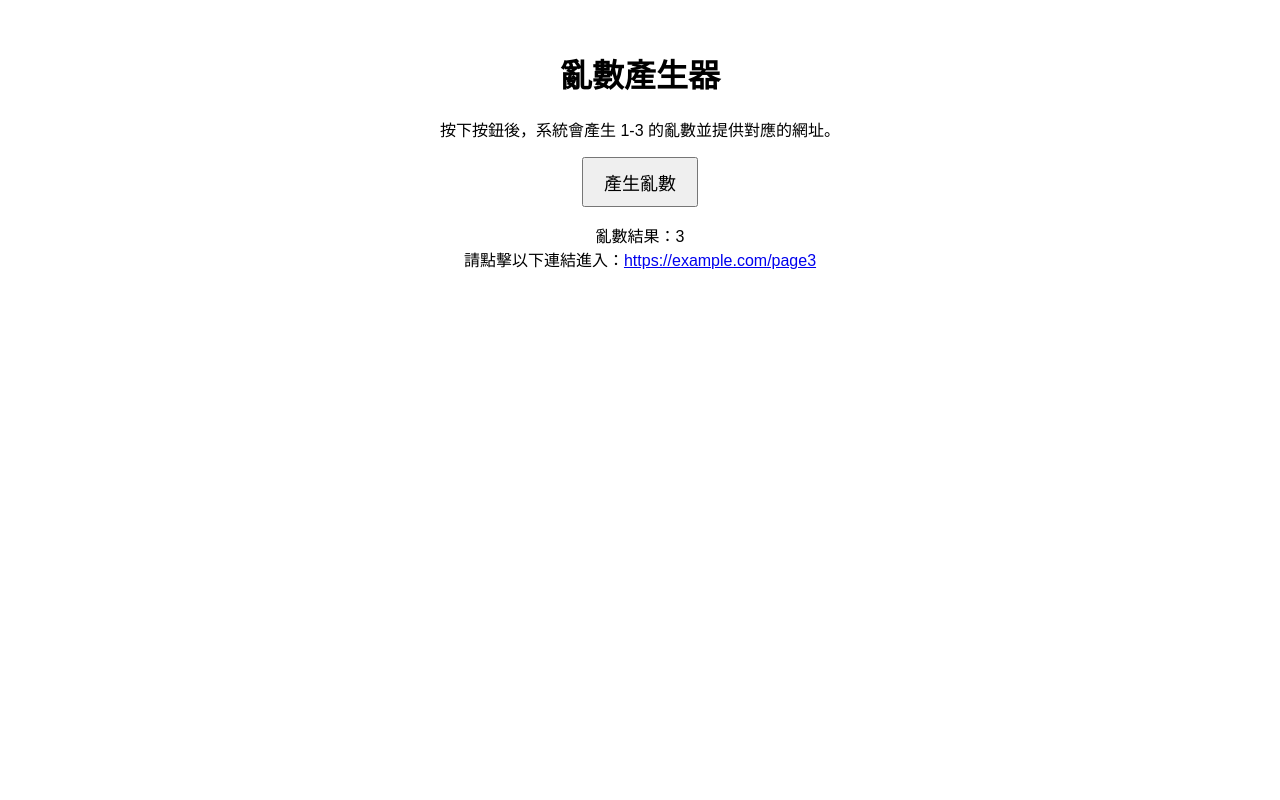
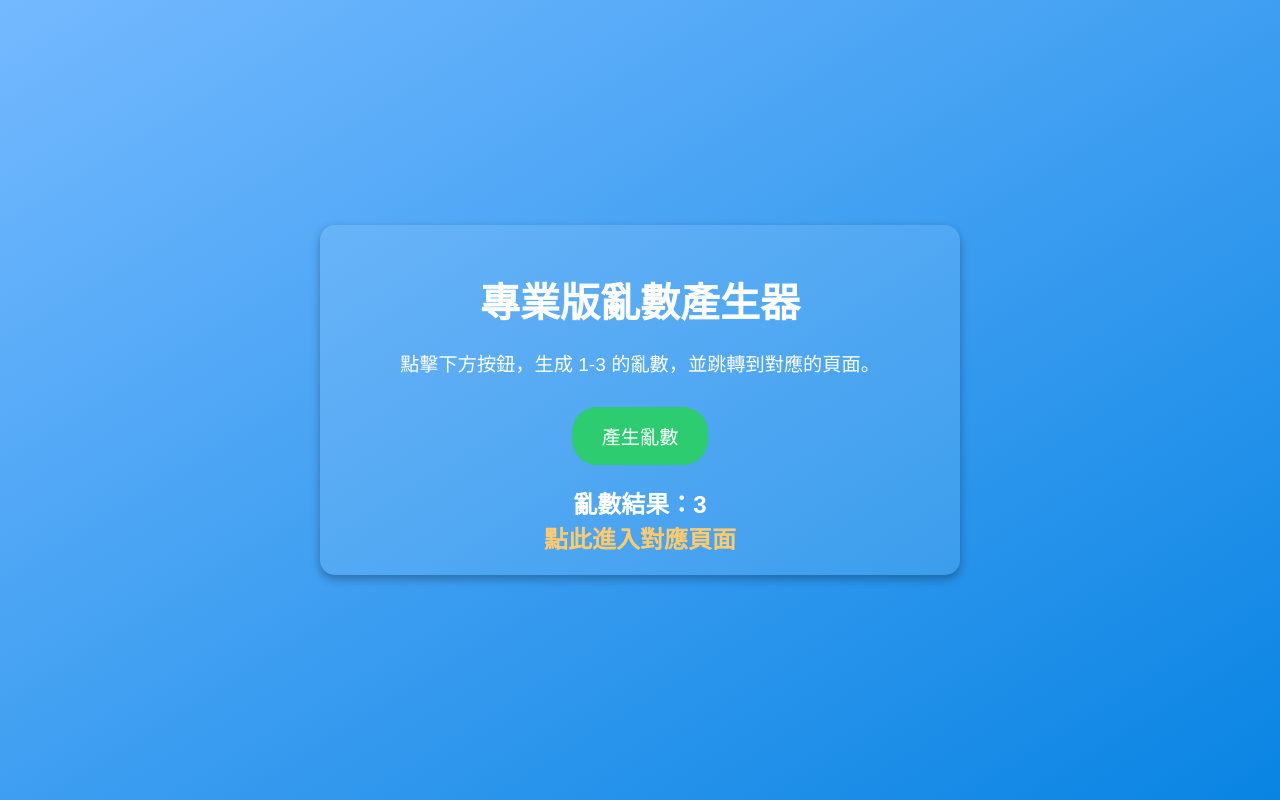
Before and after one commit to gia39484/random-link-picker, a plain HTML site: page index.html in a window 1280 px wide. Both pictures are taken after a click on the button "產生亂數". Drawn offline with Linux system fonts and the light colour scheme.

Commit message:
index_v2.html

```diff
--- a/index.html
+++ b/index.html
@@ -3,25 +3,87 @@
 <head>
     <meta charset="UTF-8">
     <meta name="viewport" content="width=device-width, initial-scale=1.0">
-    <title>亂數產生器</title>
+    <title>專業版亂數產生器</title>
     <style>
+        /* 全局樣式 */
         body {
-            font-family: Arial, sans-serif;
+            font-family: 'Arial', sans-serif;
+            margin: 0;
+            padding: 0;
+            display: flex;
+            flex-direction: column;
+            align-items: center;
+            justify-content: center;
+            min-height: 100vh;
+            background: linear-gradient(to bottom right, #74b9ff, #0984e3);
+            color: #fff;
             text-align: center;
-            margin: 50px;
         }
+
+        /* 標題樣式 */
+        h1 {
+            font-size: 2.5rem;
+            margin-bottom: 20px;
+        }
+
+        p {
+            font-size: 1.2rem;
+            margin-bottom: 30px;
+        }
+
+        /* 按鈕樣式 */
         button {
-            padding: 10px 20px;
-            font-size: 18px;
+            background-color: #2ecc71;
+            color: #fff;
+            border: none;
+            padding: 15px 30px;
+            border-radius: 25px;
+            font-size: 1.2rem;
             cursor: pointer;
+            transition: background-color 0.3s ease, transform 0.2s ease;
+        }
+
+        button:hover {
+            background-color: #27ae60;
+            transform: scale(1.05);
+        }
+
+        /* 結果區域 */
+        #result {
+            font-size: 1.5rem;
+            font-weight: bold;
+            margin-top: 20px;
+        }
+
+        a {
+            color: #fdcb6e;
+            text-decoration: none;
+            font-weight: bold;
+            transition: color 0.3s ease;
+        }
+
+        a:hover {
+            color: #ffeaa7;
+        }
+
+        /* 卡片樣式 */
+        .card {
+            background-color: rgba(255, 255, 255, 0.1);
+            border-radius: 15px;
+            padding: 20px;
+            box-shadow: 0px 4px 10px rgba(0, 0, 0, 0.3);
+            max-width: 600px;
+            width: 90%;
         }
     </style>
 </head>
 <body>
-    <h1>亂數產生器</h1>
-    <p>按下按鈕後，系統會產生 1-3 的亂數並提供對應的網址。</p>
-    <button id="generateButton">產生亂數</button>
-    <p id="result"></p>
+    <div class="card">
+        <h1>專業版亂數產生器</h1>
+        <p>點擊下方按鈕，生成 1-3 的亂數，並跳轉到對應的頁面。</p>
+        <button id="generateButton">產生亂數</button>
+        <div id="result"></div>
+    </div>
     <script>
         document.getElementById("generateButton").addEventListener("click", function () {
             // 生成 1-3 的亂數
@@ -34,8 +96,11 @@
                 3: "https://example.com/page3"
             };
 
-            // 顯示結果
-            document.getElementById("result").innerHTML = `亂數結果：${randomNumber}<br>請點擊以下連結進入：<a href="${urls[randomNumber]}" target="_blank">${urls[randomNumber]}</a>`;
+            // 顯示結果並提供跳轉鏈接
+            document.getElementById("result").innerHTML = `
+                亂數結果：${randomNumber}<br>
+                <a href="${urls[randomNumber]}" target="_blank">點此進入對應頁面</a>
+            `;
         });
     </script>
 </body>
```
